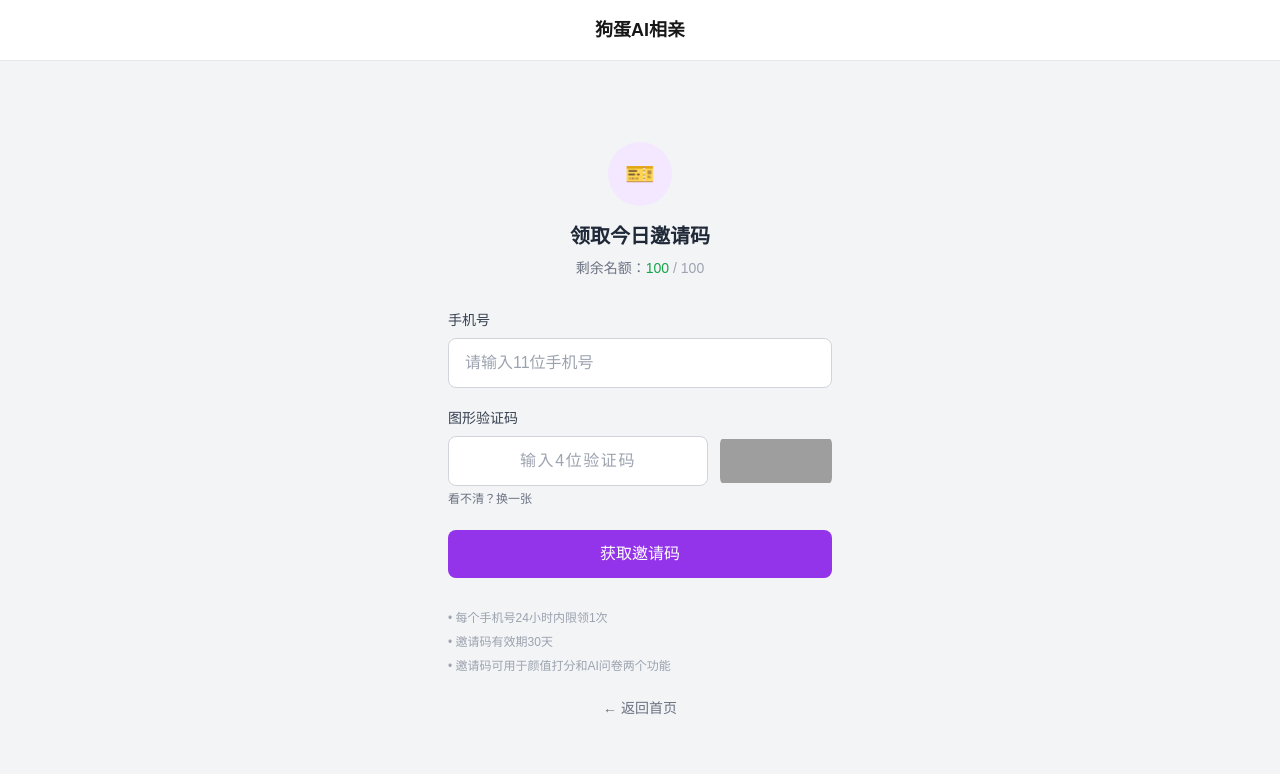
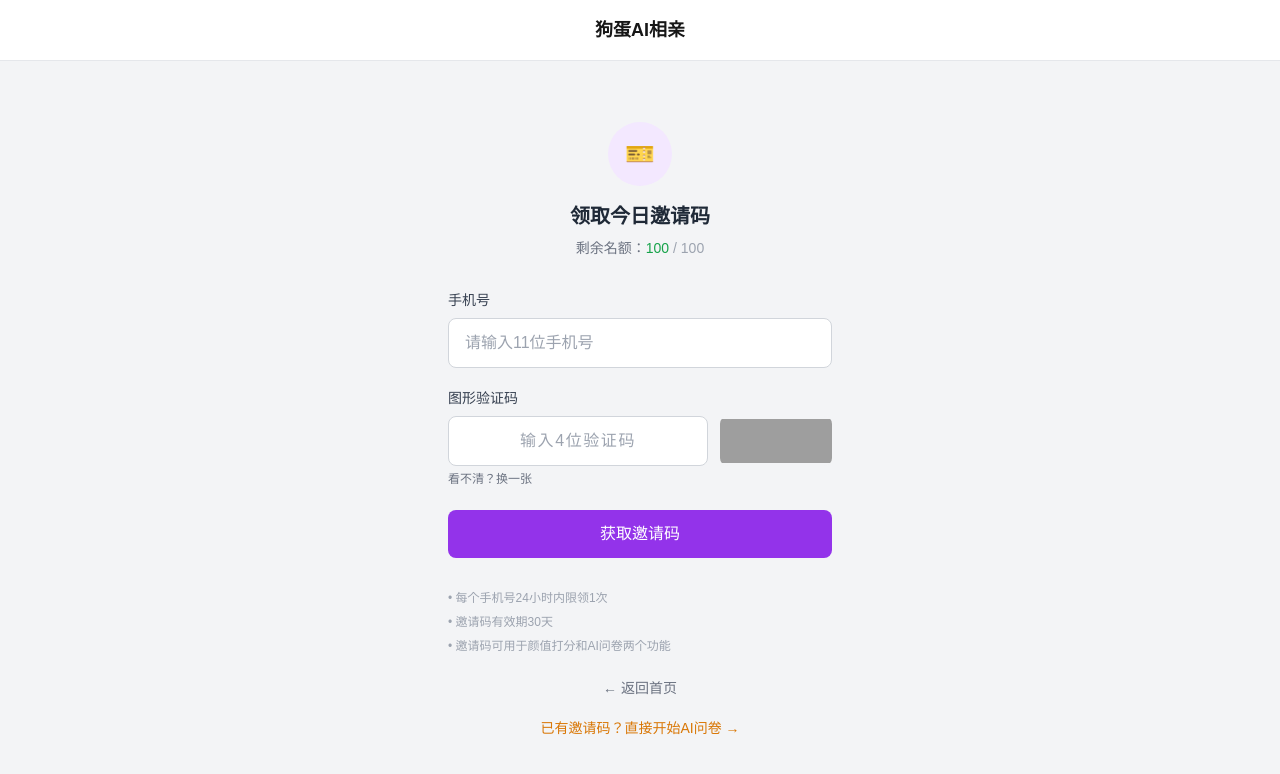
Before and after one commit to LOWLOW152/ai-dating-web, a Next.js app: page /claim in a window 1280 px wide. Shown: the top 774 px of the page. Built offline with nearby package versions, Linux system fonts and the light colour scheme; no server answers; the database is empty; grey boxes are pictures that could not be loaded.

Commit message:
fix: claim页面增加已有邀请码快速入口

```diff
--- a/src/app/claim/page.tsx
+++ b/src/app/claim/page.tsx
@@ -345,6 +345,16 @@ export default function ClaimPage() {
           >
             ← 返回首页
           </button>
+
+          {/* 已有邀请码快速入口 */}
+          <div className="mt-4 text-center">
+            <button
+              onClick={() => router.push('/chat')}
+              className="text-sm text-amber-600 hover:text-amber-700 font-medium"
+            >
+              已有邀请码？直接开始AI问卷 →
+            </button>
+          </div>
         </div>
       </div>
     </div>
```
